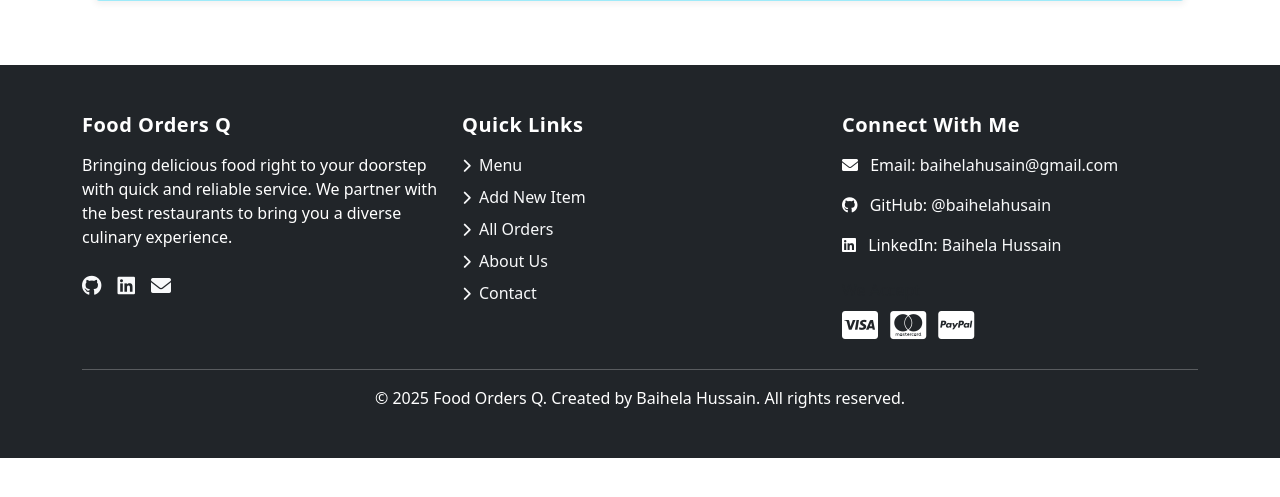
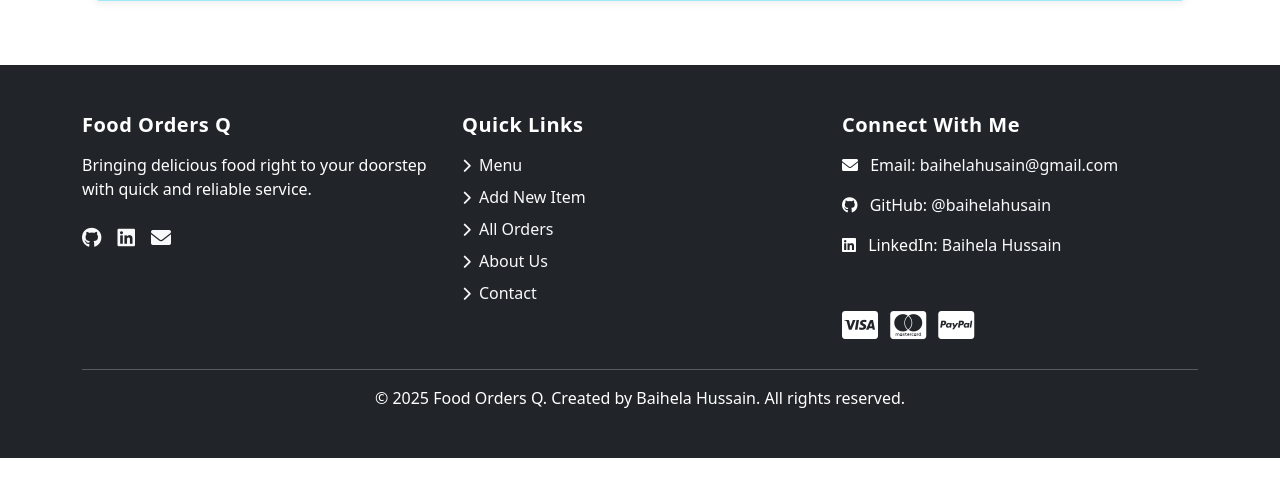
Before and after one commit to baihelahusain/Food_Orders_Q_Prepway, a Django app: page /food/cart/ in a window 1280 px wide. Shown: the part 261-758 px from the top of the page. Run offline with Django 5.2, Linux system fonts and the light colour scheme; the visitor is signed in with stand-in values (Sample User, id 1); data that the repository does not hold is empty.

Commit message:
Update base.html

```diff
--- a/food/templates/food/base.html
+++ b/food/templates/food/base.html
@@ -103,12 +103,10 @@
                     <h1 class="display-4 fw-bold mb-3">Delicious Food Delivered To Your Door</h1>
                     <p class="lead mb-4">Experience a wide variety of cuisines from the comfort of your home with our quick and reliable delivery service.</p>
                     {% if user.is_authenticated and user.is_superuser %}
-                    {#
                     <div class="d-flex flex-wrap gap-2">
-                        <a href="/food/add/" class="btn btn-primary btn-lg rounded-pill px-4"><i class="fas fa-plus-circle me-2"></i> Add New Item</a>
+                        <a href="https://food-orders-q-prepway.onrender.com/food/add/" class="btn btn-primary btn-lg rounded-pill px-4"><i class="fas fa-plus-circle me-2"></i> Add New Item</a>
                         <a href="/food/all-orders/" class="btn btn-outline-light btn-lg rounded-pill px-4"><i class="fas fa-list-alt me-2"></i> Manage Orders</a>
                     </div>
-                    #}
                     {% else %}
                     <a href="{% url 'food:index' %}" class="btn btn-primary btn-lg rounded-pill px-4">Order Now <i class="fas fa-arrow-right ms-2"></i></a>
                     {% endif %}
@@ -132,7 +130,9 @@
             <div class="row">
                 <div class="col-lg-4 mb-4">
                     <h5 class="mb-3 fw-bold">Food Orders Q</h5>
-                    <p>Bringing delicious food right to your doorstep with quick and reliable service. We partner with the best restaurants to bring you a diverse culinary experience.</p>
+                    <p style="color: white;">
+                        Bringing delicious food right to your doorstep with quick and reliable service.
+                    </p>
                     <div class="d-flex mt-4">
                         <a href="https://github.com/baihelahusain" target="_blank" class="me-3 text-light social-icon"><i class="fab fa-github fa-lg"></i></a>
                         <a href="https://www.linkedin.com/in/baihela-hussain/" target="_blank" class="me-3 text-light social-icon"><i class="fab fa-linkedin fa-lg"></i></a>
```
